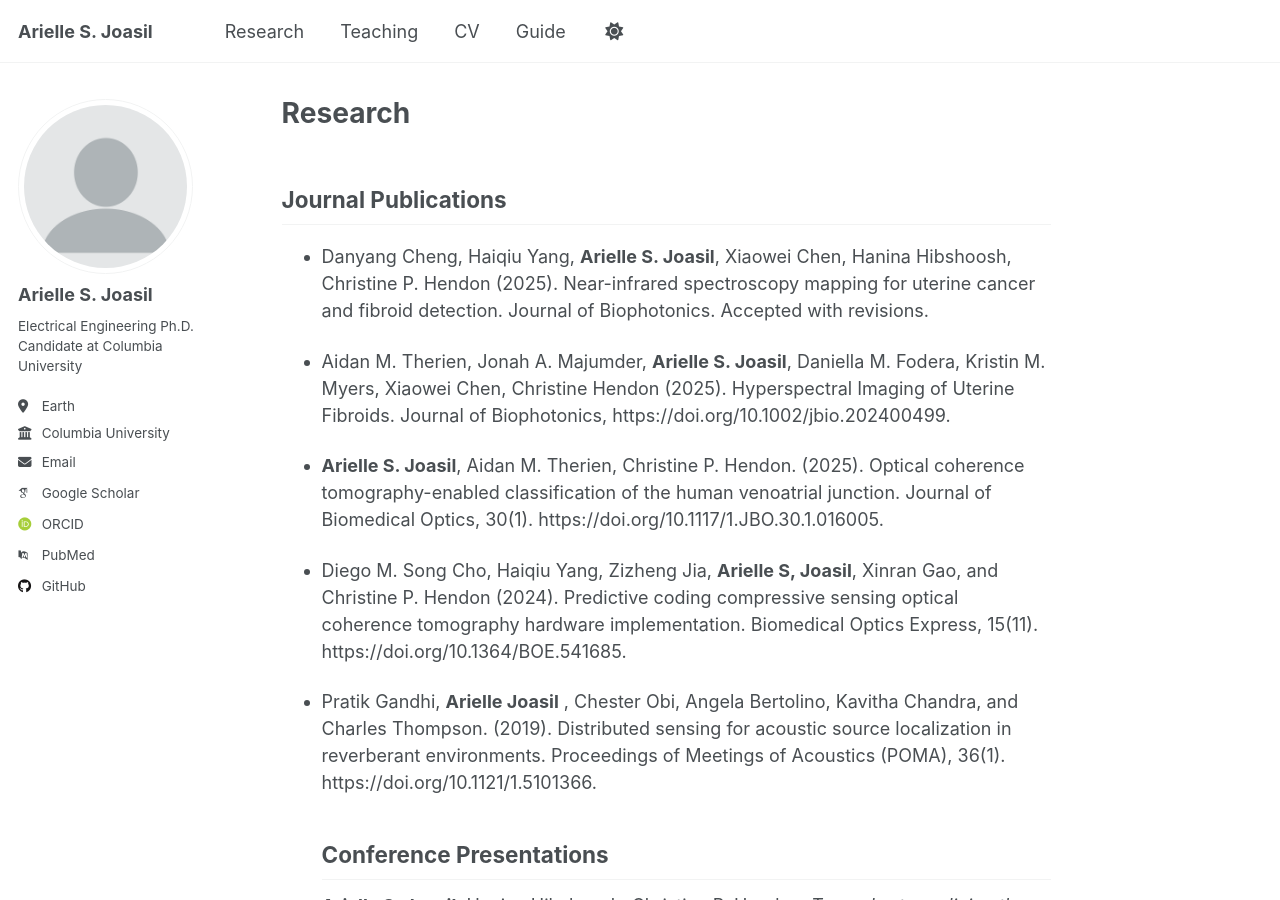
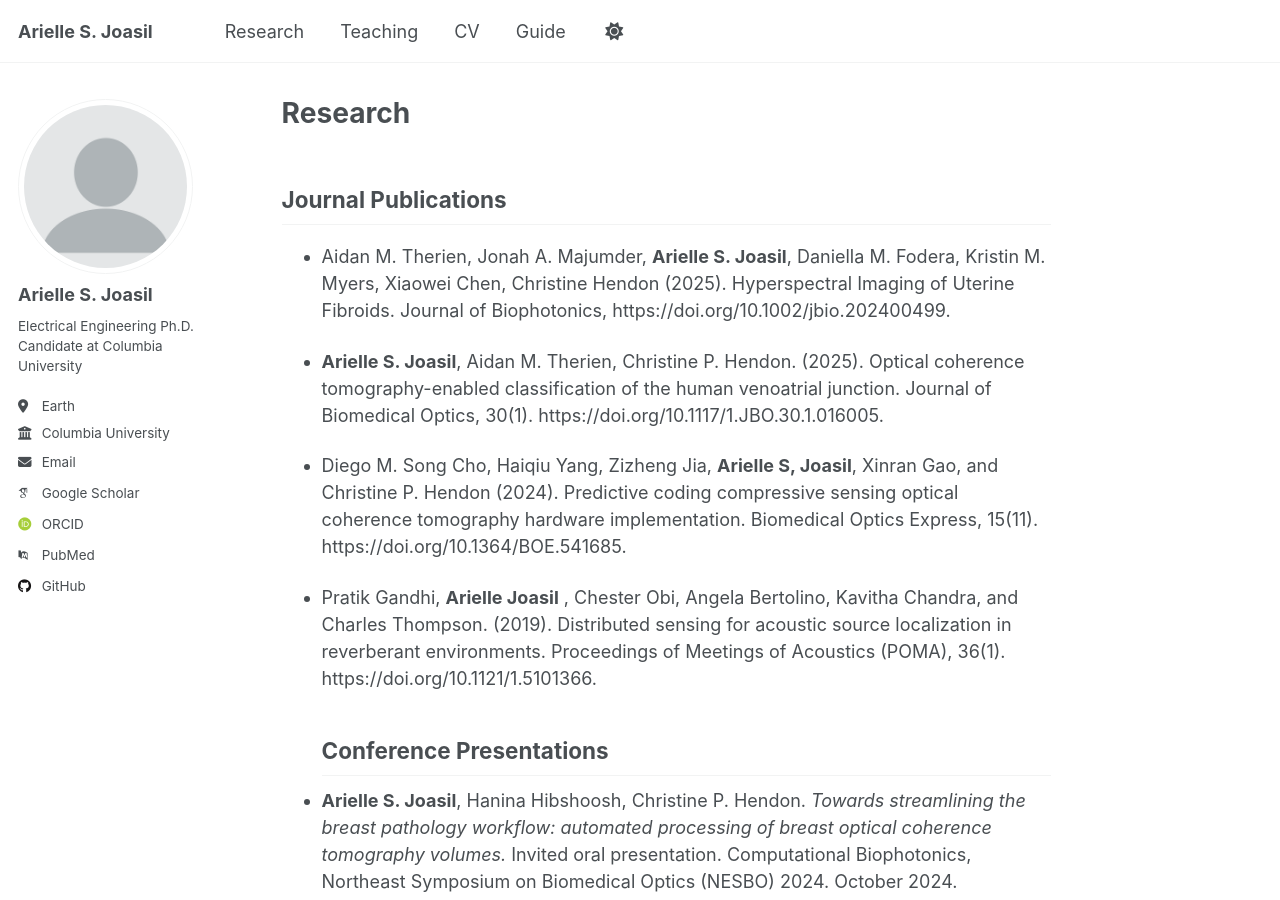
Before and after one commit to ari-jpg/ari-jpg.github.io, a Jekyll site: the page built from _pages/research.md, in a window 1280 px wide and 900 px high. Built offline with Jekyll 4.4.1, drawn with Linux system fonts in a browser that asks for light colours; some web fonts are replaced.

Commit message:
Update research.md

```diff
--- a/_pages/research.md
+++ b/_pages/research.md
@@ -9,9 +9,6 @@ output:
 
 
 ## Journal Publications
-
-* Danyang Cheng, Haiqiu Yang, **Arielle S. Joasil**, Xiaowei Chen, Hanina Hibshoosh, Christine P. Hendon (2025).
-  Near-infrared spectroscopy mapping for uterine cancer and fibroid detection. Journal of Biophotonics. Accepted with revisions.
 
 * Aidan M. Therien, Jonah A. Majumder, **Arielle S. Joasil**, Daniella M. Fodera, Kristin M. Myers, Xiaowei Chen, Christine Hendon (2025).
   Hyperspectral Imaging of Uterine Fibroids. Journal of Biophotonics, https://doi.org/10.1002/jbio.202400499.
```
